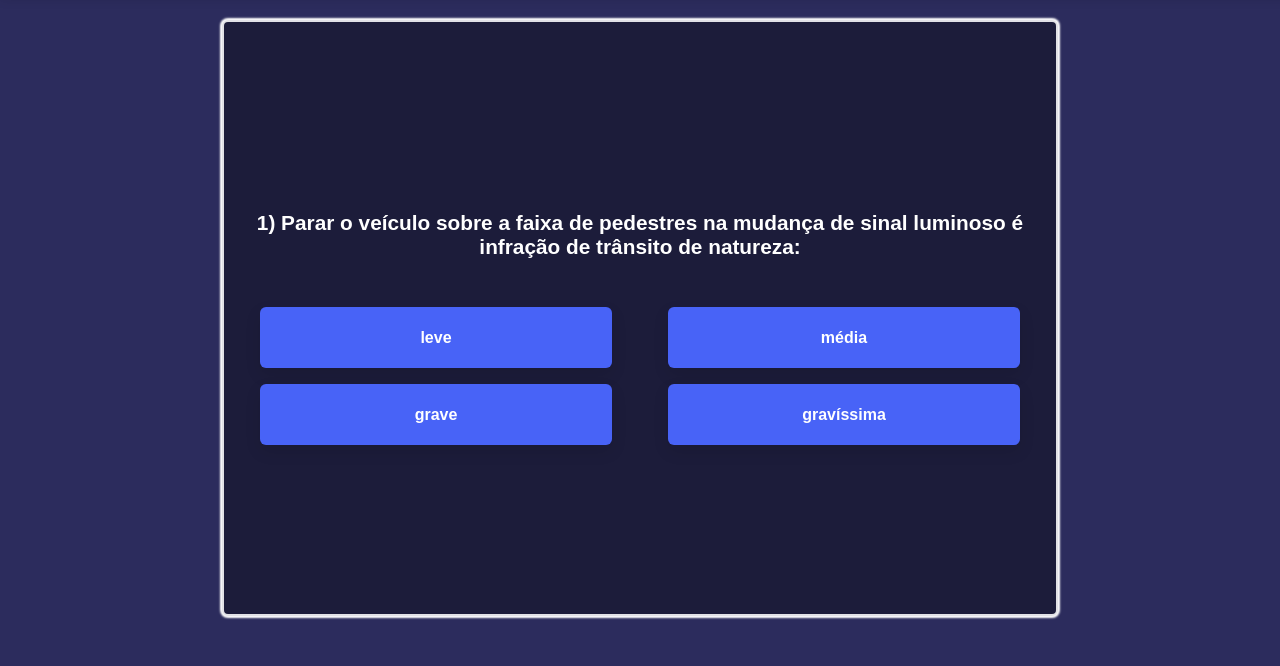
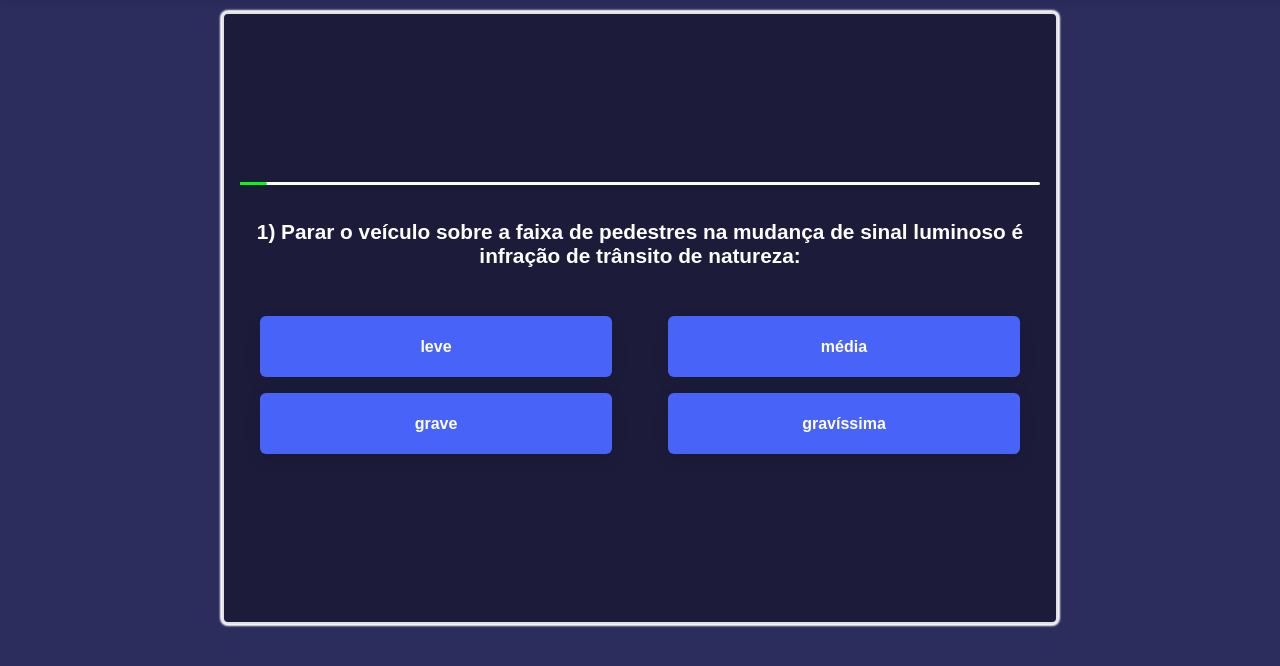
Before and after one commit to DevEduSilva/LandingPage-Instrutor, a plain HTML site: page questionario.html in a window 1280 px wide. Both pictures are taken after a click on the button "INICIAR TESTE". Shown: the part 92-758 px from the top of the page. Drawn offline with Linux system fonts and the light colour scheme.

Commit message:
feat: adição da barra de progresso de acordo com questões

```diff
--- a/assets/css/questionario.css
+++ b/assets/css/questionario.css
@@ -11,7 +11,7 @@ button {
   background-color: #1c1c3a;
   width: 90%;
   max-width: 800px;
-  height: 70vh;
+  height: 72vh;
   max-height: 800px;
 
   border: 2px solid #e1e1e6;
@@ -159,8 +159,24 @@ button {
   text-align: center;
 }
 
-.finalOrganizadoButtons{
-    display: flex;
-    flex-direction: row;
-    gap: 20px;
+.finalOrganizadoButtons {
+  display: flex;
+  flex-direction: row;
+  gap: 20px;
 }
+
+/* barra de progresso */
+.progress-bar-container {
+  width: 100%;
+  background-color: #fff;
+  border-radius: 5px;
+  height: 3px;
+  margin-bottom: 15px;
+}
+
+.progress-bar {
+  width: 0;
+  height: 100%;
+  background-color: #00ff0d;
+  border-radius: 5px;
+}
--- a/assets/js/questionario.js
+++ b/assets/js/questionario.js
@@ -11,11 +11,18 @@ const $statusBad = document.querySelector(".feedbackBad")
 const $messagemInicial = document.querySelector(".messagemInicial-container")
 const $reinciarTeste = document.querySelector(".reinciarTeste")
 const $imgElement = document.querySelector(".question-image");
+const $progressBarContainer = document.querySelector(".progress-bar-container")
+const $progressBar = document.querySelector(".progress-bar")
 
 // Indicador de questão atual
 let currentQuestionIndex = 0
 // variavel feita para contabilizar respostas corretas
 let totalCorrect = 0
+
+// avisar user que a tela será recarregada
+window.addEventListener('beforeunload', function (event) {
+    event.preventDefault();
+});
 
 // Função de click para iniciar o quiz
 $startGameButton.addEventListener("click", startGame)
@@ -28,6 +35,8 @@ function startGame() {
     $questionsContainer.classList.remove("hide")
     $messagemInicial.classList.add("hide")
     $reinciarTeste.classList.remove("hide")
+    $progressBarContainer.classList.remove("hide");
+
 
     displayNextQuestion()
 }
@@ -37,6 +46,7 @@ function displayNextQuestion() {
     resetState()
 
     if (questions.length === currentQuestionIndex) {
+        $progressBarContainer.classList.add("hide");
         // return dizendo para não continuar caso atendido
         return finishGame();
     }
@@ -51,6 +61,10 @@ function displayNextQuestion() {
     } else {
         $imgElement.classList.add("hide"); // Ocultar imagem se não houver
     }
+
+    // Atualizar a barra de progresso
+    const progressPercentage = ((currentQuestionIndex + 1) / questions.length) * 100;
+    $progressBar.style.width = `${progressPercentage}%`;
 
     // Mostrar as respostas disponíveis para a pergunta atual
     questions[currentQuestionIndex].answers.forEach(answer => {
--- a/questionario.html
+++ b/questionario.html
@@ -48,10 +48,7 @@
         <span></span>
         <span></span>
       </button>
-      <img
-        src="assets/img/logo.png"
-        alt="Logo do site"
-      />
+      <img src="assets/img/logo.png" alt="Logo do site" />
       <nav>
         <ul>
           <li class="reinciarTeste hide">
@@ -67,6 +64,9 @@
     <!-- Página Questionário -->
     <main id="mainQuest">
       <div class="container">
+        <div class="progress-bar-container hide">
+          <div class="progress-bar"></div>
+        </div>
         <div class="status-container">
           <span class="feedbackGood status correct hide">ACERTOU :)</span>
           <span class="feedbackBad status incorrect hide">ERROU :(</span>
```
